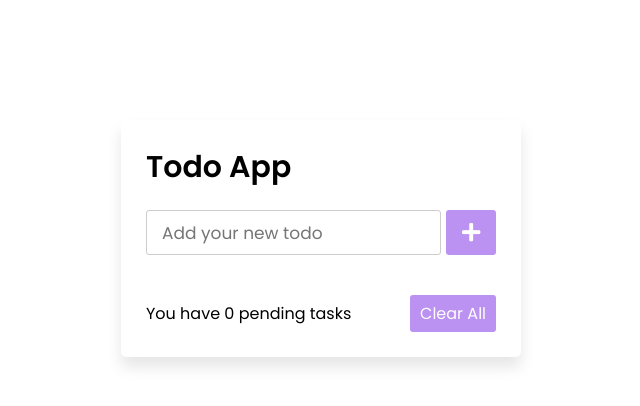
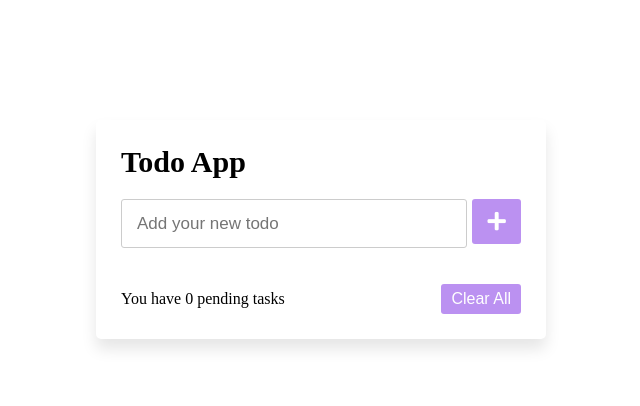
Before and after one commit to anushridhote/Test, a plain HTML site: page index.html in a window 1280 px wide. Shown: the whole page, without its empty margins (319-959 px from the left). Drawn offline with Linux system fonts and the light colour scheme.

Commit message:
Update style.css

```diff
--- a/style.css
+++ b/style.css
@@ -1,14 +1,5 @@
 @import url('https://fonts.googleapis.com/css2?family=Poppins:wght@200;300;400;500;600;700&display=swap');
-*{
-  margin: 0;
-  padding: 0;
-  box-sizing: border-box;
-  font-family: 'Poppins', sans-serif;
-}
-::selection{
-  color: #ffff;
-  background: rgb(142, 73, 232);
-}
+
 
 .wrapper{
   background: #fff;
```
